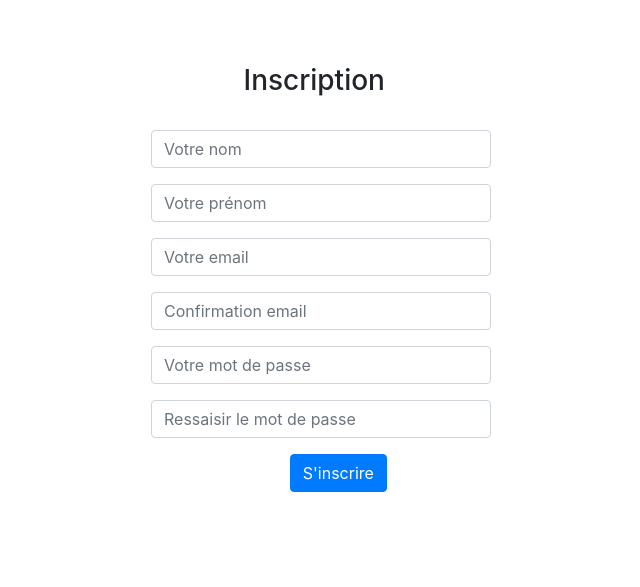
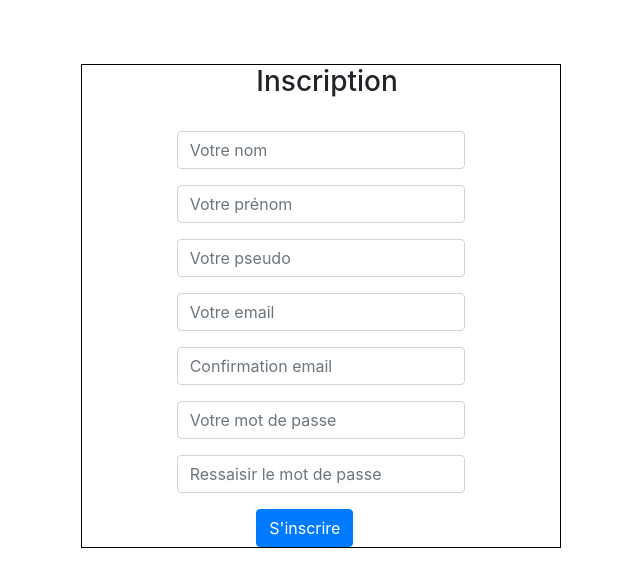
Before and after one commit to MaxRgns/Citrouille, a PHP site: page /inscription.php in a window 1280 px wide. Shown: the top 587 px of the page, without its empty margins (319-959 px from the left). Run offline with PHP 8.4, Linux system fonts and the light colour scheme; some libraries are stand-ins or nearby versions.

Commit message:
fin inscription + debut connexion

```diff
--- a/admin.php
+++ b/admin.php
@@ -18,7 +18,7 @@
 
     while ($row = $res->fetch_assoc()) {
 
-        if ($row['user_admin'] == 1) {
+        if ($row['user_admin'] == 0) {
             echo "<br>" . $row['nom_user'] . "<br>";
         }
     }
--- a/inscription.php
+++ b/inscription.php
@@ -5,23 +5,32 @@ if (isset($_POST['formIns'])) {
 
     $nom = htmlspecialchars($_POST['nom']);
     $prenom = htmlspecialchars($_POST['prenom']);
+    $pseudo = htmlspecialchars($_POST['pseudo']);
     $email = htmlspecialchars($_POST['email']);
     $emailConf = htmlspecialchars($_POST['emailConf']);
-    $mdp = password_hash($_POST['mdp'], PASSWORD_BCRYPT);
-    $mdpConf = password_hash($_POST['mdpConf'], PASSWORD_BCRYPT);
+    $mdp = $_POST['mdp'];
+    $mdpConf = $_POST['mdpConf'];
+    $hasheMdp = password_hash($mdp, PASSWORD_DEFAULT);
 
+    if (!empty($nom) && !empty($prenom) && !empty($pseudo) && !empty($email) && !empty($emailConf) && !empty($mdp) && !empty($mdpConf)) {
         if ($email == $emailConf) {
             if (filter_var($email, FILTER_VALIDATE_EMAIL)) {
 
-            $reqMail = $bdd->prepare("SELECT * FROM utilisateurs WHERE mail_user = '?'");
+                $reqMail = $bdd->prepare("SELECT * FROM utilisateurs WHERE mail_user = ?"); //on recherche si le mail existe déjà
                 $reqMail->execute(array($email));
                 $mailExist = $reqMail->rowCount();
 
+                $reqPseudo = $bdd->prepare("SELECT * FROM utilisateurs WHERE pseudo = ?");  //on recherche si le pseudo existe déjà
+                $reqPseudo->execute(array($pseudo));
+                $pseudoExist = $reqPseudo->rowCount();
+
+                if ($pseudoExist == 0) {
                     if ($mailExist == 0) {
-                if (password_verify($_POST["mdp"], $mdpConf)) {
-                    $insertUser = $bdd->prepare('INSERT INTO utilisateurs(prenom_user, nom_user, mail_user, password_user) VALUES("?","?", "?", "?")');
-                    $insertUser->execute(array($prenom, $nom, $email, $mdp));
+                        if ($mdp == $mdpConf) {
+                            $insertUser = $bdd->prepare('INSERT INTO utilisateurs(prenom_user, nom_user, mail_user, password_user, user_admin, pseudo) VALUES(? , ?, ?, ?, 0, ?)');
+                            $insertUser->execute(array($prenom, $nom, $email, $hasheMdp, $pseudo));
                             $creationValid = "Votre compte a bien été créé !";
+                            header('Location:login.php');
                         } else {
                             $erreurMdp = "Vos mots de passes ne correspondent pas !";
                         }
@@ -29,12 +38,16 @@ if (isset($_POST['formIns'])) {
                         $erreurEmailExist = "Adresse mail déjà utilisée.";
                     }
                 } else {
+                    $erreurPseudoExist = "Pseudo déjà utilisé.";
+                }
+            }
+        } else {
             $erreurMail = "Vos emails ne correspondent pas !";
         }
     }
 }
-
 ?>
+<!DOCTYPE html>
 <html>
 
 <head>
@@ -44,7 +57,7 @@ if (isset($_POST['formIns'])) {
     <script src="https://cdnjs.cloudflare.com/ajax/libs/popper.js/1.12.9/umd/popper.min.js" integrity="sha384-ApNbgh9B+Y1QKtv3Rn7W3mgPxhU9K/ScQsAP7hUibX39j7fakFPskvXusvfa0b4Q" crossorigin="anonymous"></script>
     <script src="https://maxcdn.bootstrapcdn.com/bootstrap/4.0.0/js/bootstrap.min.js" integrity="sha384-JZR6Spejh4U02d8jOt6vLEHfe/JQGiRRSQQxSfFWpi1MquVdAyjUar5+76PVCmYl" crossorigin="anonymous"></script>
     <link rel="stylesheet" href="https://maxcdn.bootstrapcdn.com/bootstrap/4.0.0/css/bootstrap.min.css" integrity="sha384-Gn5384xqQ1aoWXA+058RXPxPg6fy4IWvTNh0E263XmFcJlSAwiGgFAW/dAiS6JXm" crossorigin="anonymous">
-    <link rel="stylesheet" href="style.css">
+    <link rel="stylesheet" href="./style.css">
     <title>Document</title>
 </head>
 
@@ -57,41 +70,76 @@ if (isset($_POST['formIns'])) {
             <button type="button" class="close" data-dismiss="alert" aria-label="Close">
                 <span aria-hidden="true">&times;</span>
             </button>
+
             <?php
             echo $creationValid;
             ?>
+
         </div>
+
     <?php
     }
     ?>
+
     <div class="container">
 
         <form method="POST" action="">
 
-
-            <div class="col-7 col-md-2 col-lg-2 mx-auto">
+            <div class="row justify-content-center">
+                <div class="col-4">
                     <h3>Inscription</h3>
                 </div>
+            </div>
             <br>
-            <div class=" col-8 col-lg-4 mx-auto form-group">
+            <div class="row">
+                <div class=" col-8 mx-auto form-group">
                     <input type="text" class="form-control" name="nom" id="exampleInputNom1" placeholder="Votre nom" value="<?php if (isset($nom)) {
                                                                                                                                 echo $nom;
                                                                                                                             } ?>" required>
                 </div>
+            </div>
 
-            <div class="col-8 col-lg-4 mx-auto form-group">
+            <div class="row">
+                <div class="col-8 mx-auto form-group">
                     <input type="text" class="form-control" name="prenom" id="exampleInputPrenom1" placeholder="Votre prénom" value="<?php if (isset($prenom)) {
                                                                                                                                             echo $prenom;
                                                                                                                                         } ?>" required>
                 </div>
+            </div>
 
-            <div class="col-8 col-lg-4 mx-auto form-group">
+            <div class="row">
+                <div class="col-8 mx-auto form-group">
+                    <input type="text" class="form-control" name="pseudo" id="exampleInputPrenom1" placeholder="Votre pseudo" value="<?php if (isset($pseudo)) {
+                                                                                                                                            echo $pseudo;
+                                                                                                                                        } ?>" required>
+
+                    <?php
+                    if (isset($erreurPseudoExist)) {
+                    ?>
+                        <div class="alert alert-danger alert-dismissible fade show" role="alert">
+                            <button type="button" class="close" data-dismiss="alert" aria-label="Close">
+                                <span aria-hidden="true">&times;</span>
+                            </button>
+                            <?php
+                            echo $erreurPseudoExist;
+                            ?>
+                        </div>
+
+                    <?php
+                    }
+                    ?>
+                </div>
+            </div>
+
+            <div class="row">
+                <div class="col-8 mx-auto form-group">
                     <input type="email" class="form-control" name="email" id="exampleInputEmail1" aria-describedby="emailHelp" placeholder="Votre email" value="<?php if (isset($email)) {
                                                                                                                                                                     echo $email;
                                                                                                                                                                 } ?>" required>
                 </div>
-
-            <div class="col-8 col-lg-4 mx-auto form-group">
+            </div>
+            <div class="row">
+                <div class="col-8 mx-auto form-group">
                     <input type="email" class="form-control" name="emailConf" id="exampleInputConfEmail2" aria-describedby="emailHelp" placeholder="Confirmation email" value="<?php if (isset($emailConf)) {
                                                                                                                                                                                     echo $emailConf;
                                                                                                                                                                                 } ?>" required>
@@ -122,17 +170,21 @@ if (isset($_POST['formIns'])) {
                             echo $erreurEmailExist;
                             ?>
                         </div>
+
                     <?php
                     }
                     ?>
-
+                </div>
             </div>
 
-            <div class="col-8 col-lg-4 mx-auto form-group">
+            <div class="row">
+                <div class="col-8 mx-auto form-group">
                     <input type="password" class="form-control" name="mdp" id="exampleInputPassword1" placeholder="Votre mot de passe" required>
                 </div>
+            </div>
 
-            <div class="col-8 col-lg-4 mx-auto form-group">
+            <div class="row">
+                <div class="col-8 mx-auto form-group">
                     <input type="password" class="form-control" name="mdpConf" id="exampleInputPasswordConf" placeholder="Ressaisir le mot de passe" required>
 
                     <?php
@@ -151,16 +203,17 @@ if (isset($_POST['formIns'])) {
                     ?>
 
                 </div>
+            </div>
 
-            <div class="col-5 col-lg-1 mx-auto">
+            <div class="row">
+                <div class="col-4 mx-auto">
                     <button name="formIns" type="submit" class="btn btn-primary">S'inscrire</button>
+                </div>
             </div>
 
         </form>
 
-
     </div>
-
 </body>
 
 </html>
--- a/style.css
+++ b/style.css
@@ -1,3 +1,5 @@
 .container {
     margin-top: 5%;
+    width:30em;
+    border: 1px solid black;
 }
```
Also changed, not shown: login.php (+89 -14 lines), README.md. Lines whose indentation alone changed are shown as unchanged.
